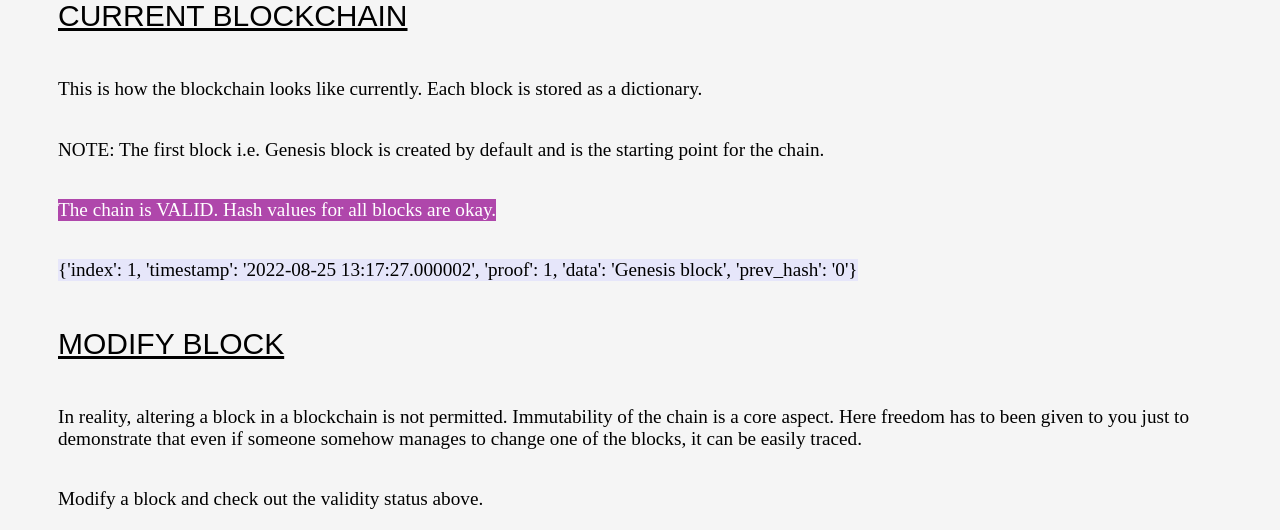
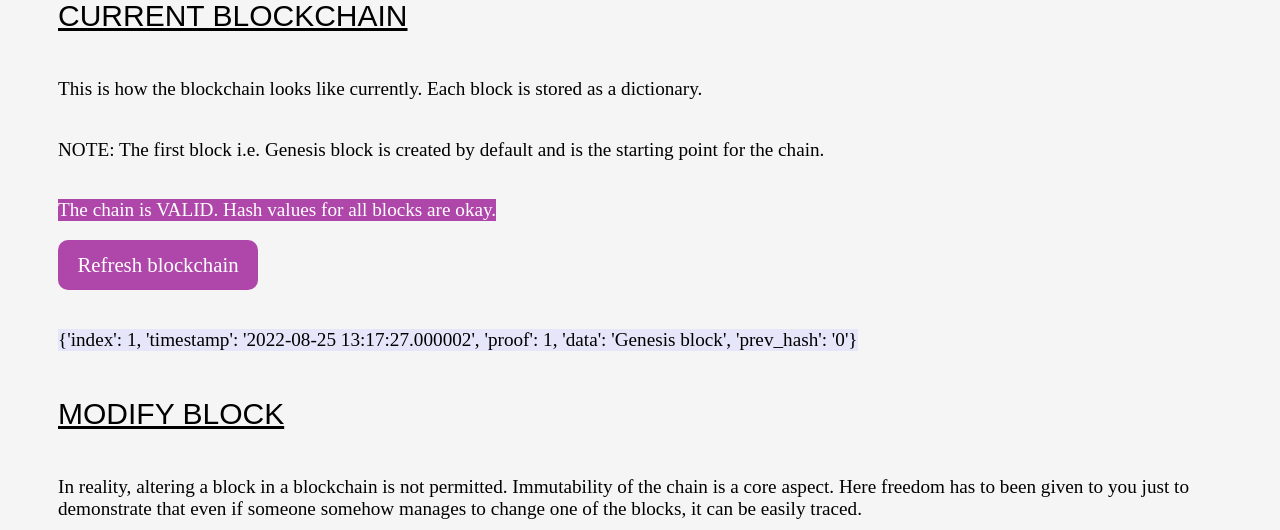
Before and after one commit to himalayasharma/elementary-blockchain, a Flask app: page / in a window 1280 px wide. Shown: the part 1093-1623 px from the top of the page. Run offline with Flask 2, Linux system fonts and the light colour scheme.

Commit message:
Add endpoint to refresh chain

```diff
--- a/app.py
+++ b/app.py
@@ -16,6 +16,12 @@
     else:
         validity_status = f'The chain is INVALID. {error["reason"]}'
     return validity_status
+
+@app.route('/refresh', methods=["POST", "GET"])
+def refresh():
+    if(request.method == "POST"):
+        refreshed_chain = bc.blockchain
+    return render_template('home.html', blockchain=refreshed_chain)
 
 # Base url for app is '/'
 @app.route('/', methods=["GET", "POST"])
--- a/static/css/main.css
+++ b/static/css/main.css
@@ -89,6 +89,18 @@
     background-color: #f487d2;
 }
 
+#refresh_blockchain {
+    background-color: #af47ab;
+    border:  none;
+    width:  200px;
+    color: white;
+	margin-left: 50px;
+}
+
+#refresh_blockchain:hover {
+    background-color: #f487d2;
+}
+
 hr {
 	display: block;
 	margin-left: auto;
--- a/templates/home.html
+++ b/templates/home.html
@@ -53,6 +53,10 @@
     <br>
     <p style="color:white;background-color:#af47ab;">{{ validity_status }}</p>
     <br>
+    <form action="/refresh", method="POST">
+        <!-- Button - To refresh blockchain  -->
+        <input name="action" type="submit" value="Refresh blockchain" id="refresh_blockchain">
+    </form>
         {% for block in blockchain %}
         <p style="background-color:lavender;">{{ block }}</p>
         {% endfor %}
```
